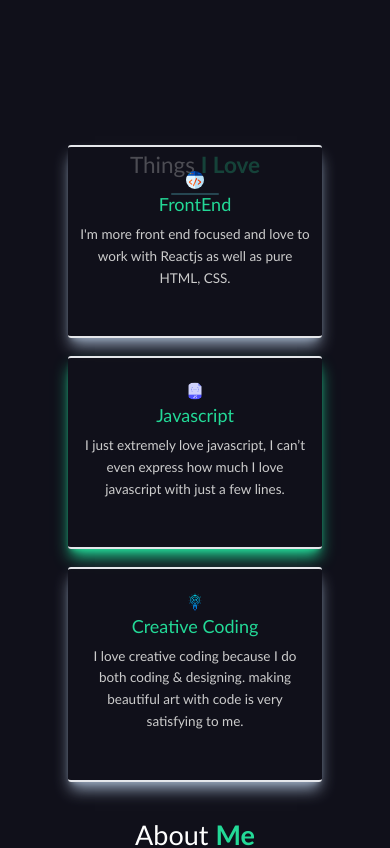
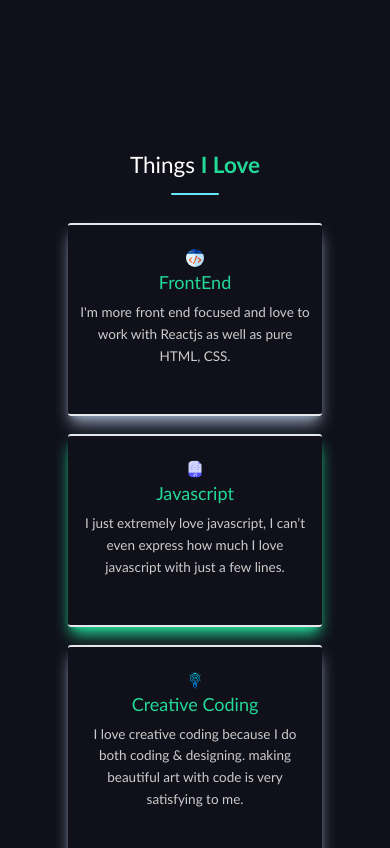
Before and after one commit to Rupen109/portfolio-1.0, a React (Create React App) app: page / in a window 390 px wide. Shown: the part 1420-2268 px from the top of the page. Built offline with nearby package versions, Linux system fonts and the light colour scheme.

Commit message:
responsive design

```diff
--- a/src/Components/Skills.js
+++ b/src/Components/Skills.js
@@ -36,7 +36,7 @@ const Skills = () => {
 
             </div> */}
               <section className="text-gray-600 body-font">
-                <div className="container px-5  py-4 md:mt-4 -mt-96 mx-auto">
+                <div className="container px-5  py-4 md:mt-4 -mt-44 mx-auto">
                   <div className="flex flex-wrap ">
                     <div className="p-6 md:p-0 scroll mx-auto  sm:w-1/4 w-5/6">
                       <div className="sm:h-3/4 bg-[#10101A] border-y-2 shadow-lg shadow-slate-400 bg-opacity-75 px-8 pt-16 pb-24 rounded-lg overflow-hidden text-center relative">
```
